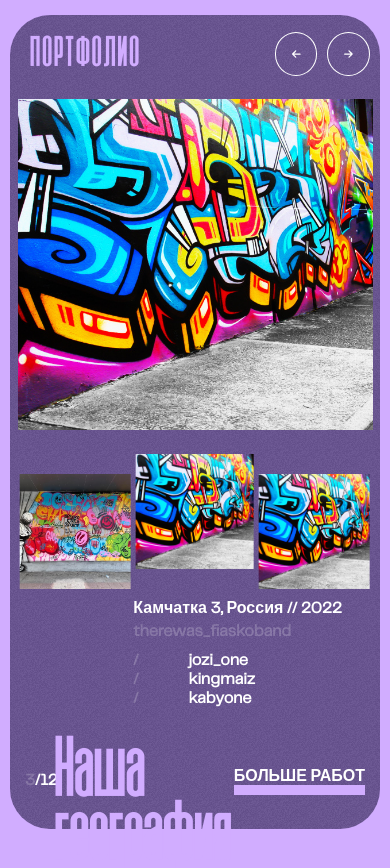
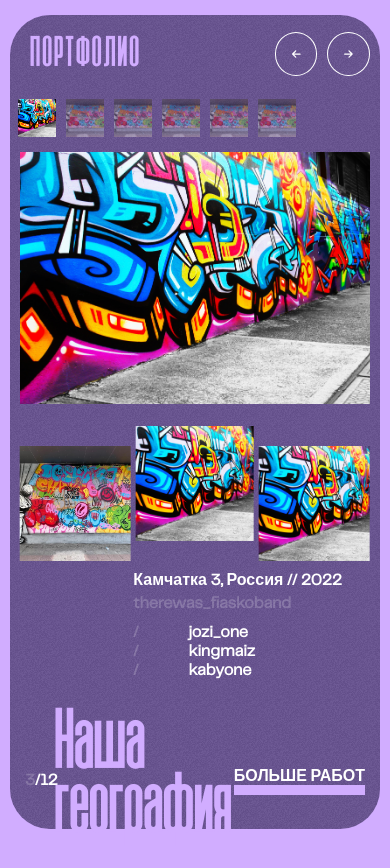
Before and after one commit to promise-52/graffiti, a React (Vite) app: page / in a window 390 px wide. Shown: the top 868 px of the page. Built offline with nearby package versions, Linux system fonts and the light colour scheme.

Commit message:
УРА САНЯ УРА УРА УРА

```diff
--- a/src/components/common/Gallery/components/Slider/Slider.scss
+++ b/src/components/common/Gallery/components/Slider/Slider.scss
@@ -8,19 +8,37 @@ $slider-top-padding: 15vh;
     overflow-y: hidden;
     max-width: calc(1920px - 25px);
     margin: 0 10px;
+
     @media screen and (max-width: 600px) {
       margin: 0 7.5px;
+    }
+    &-image-container {
+      position: relative;
+      @media screen and (max-width: 550px) {
+        width: 100%;
+        padding: 2.5px;
+      }
     }
     &-image {
       height: 331px;
       width: 358px;
       object-fit: cover;
-      margin-bottom: 40px;
+
+      @media screen and (max-width: 550px) {
+        height: 100%;
+        width: 100%;
+      }
     }
     &-additional-favicons {
       position: absolute;
       right: -50px;
       top:0;
+      @media screen and (max-width: 550px) {
+        top: -50px;
+        left: 0;
+        flex-direction: row;
+        overflow: visible;
+      }
     }
     &-additional-container {
       &-inner {
@@ -30,6 +48,11 @@ $slider-top-padding: 15vh;
         flex-direction: row;
         justify-content: center;
         gap: 10px;
+        margin-bottom: 40px;
+        @media screen and (max-width: 550px) {
+          margin-top: 50px;
+          height: 257px;
+        }
       }
     }
   }
--- a/src/components/common/Gallery/components/Slider/Slider.tsx
+++ b/src/components/common/Gallery/components/Slider/Slider.tsx
@@ -141,8 +141,8 @@ export default function Slider({ data }: SliderProps) {
         {screenWidth <= 1000 &&
           <div className='slider-overflow-container-additional-container'>
             <div className='slider-overflow-container-additional-container-inner'>
-              <div style={{position: 'relative'}}>
-                <img src={data[activeSlideIndex].imagesUrls[0]} className='slider-overflow-container-image' />
+              <div style={{position: 'relative'}} className='slider-overflow-container-image-container'>
+                <img src={data[activeSlideIndex].imagesUrls[currentAdditionImageIndex]} className='slider-overflow-container-image' />
                 <SliderItemFavicons
                   isActive={true}
                   showIndex={true}
--- a/src/components/common/Gallery/components/Slider/components/SliderItemFavicons/SliderItemFavicons.tsx
+++ b/src/components/common/Gallery/components/Slider/components/SliderItemFavicons/SliderItemFavicons.tsx
@@ -11,7 +11,7 @@ export default function ({ isActive, showIndex, slide, currentImageIndex, onClic
 
 
   return <>
-    { isActive && showIndex &&
+    {isActive && showIndex &&
       <div className={`slider-item-favicons-container text-white ${className}`}>
         {
           slide.imagesUrls.map((src, index) => (
```
Lines whose indentation alone changed are shown as unchanged.
